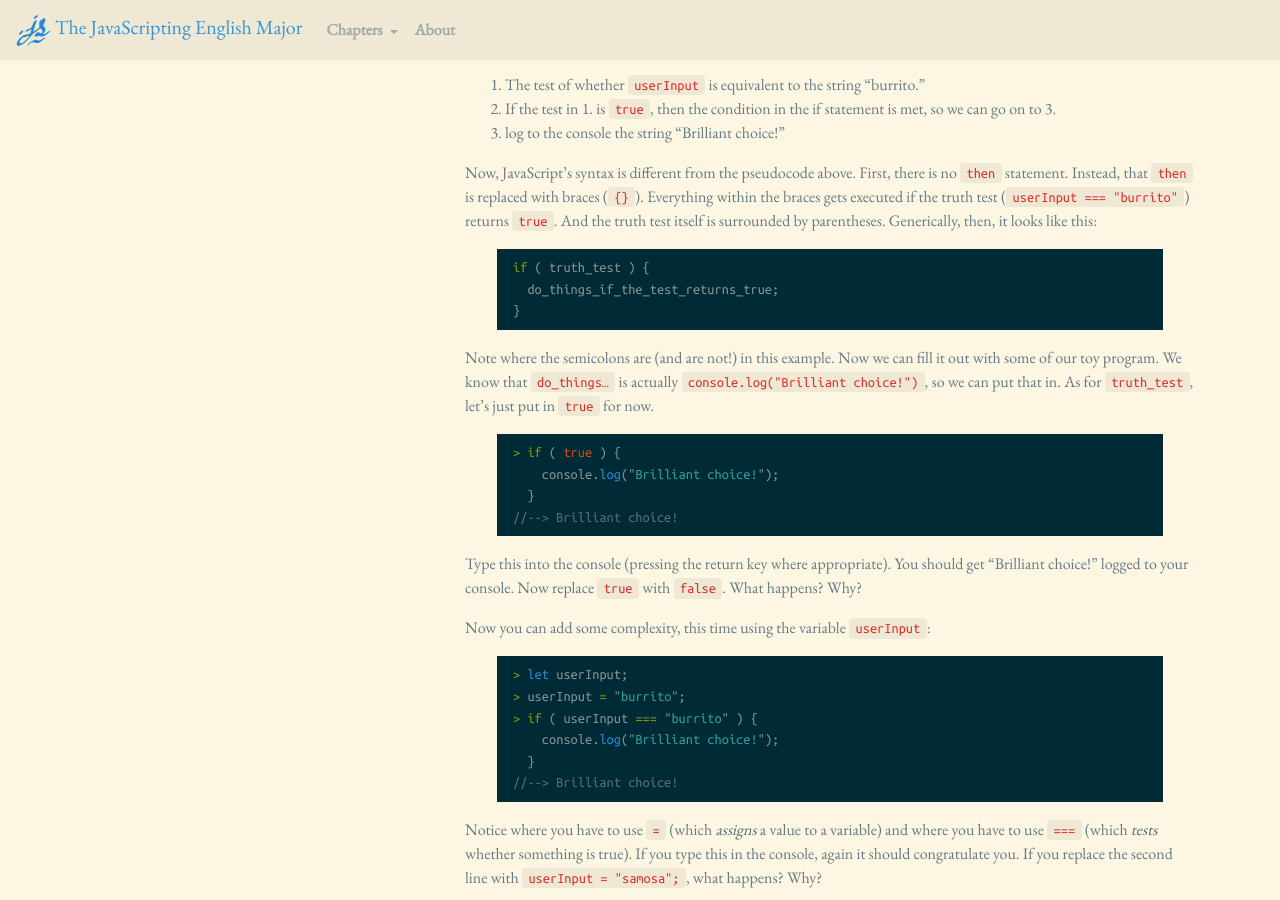
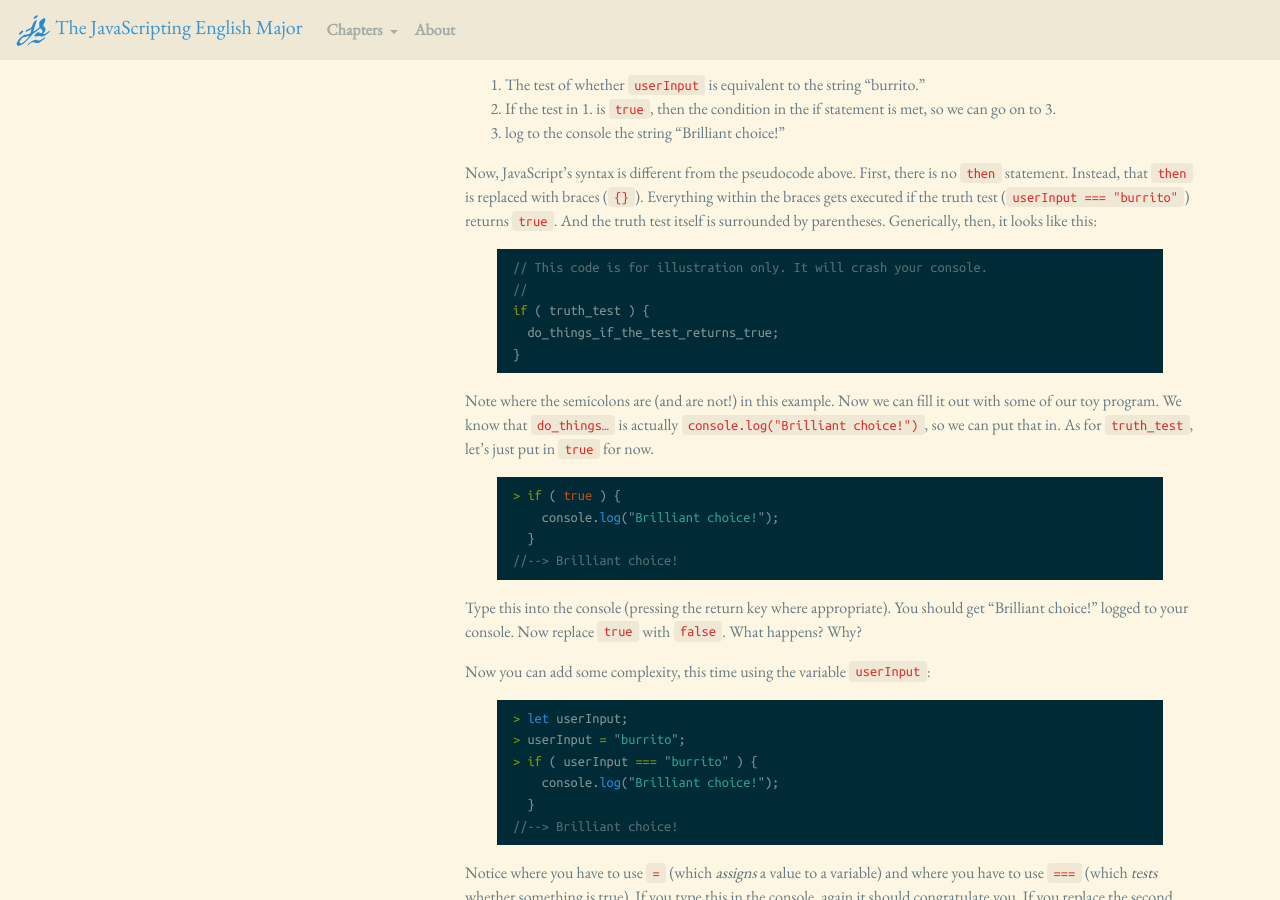
Before and after one commit to muziejus/javascripting-english-major, a Jekyll site: the page built from 3-programming.md, in a window 1280 px wide and 900 px high, scrolled down 1431 px. Built offline with Jekyll 4.4.1, drawn with Linux system fonts in a browser that asks for light colours; nearby versions of some CDN libraries.

Commit message:
One more warning.

````diff
--- a/3-programming.md
+++ b/3-programming.md
@@ -104,6 +104,8 @@ Everything within the braces gets executed if the truth test (`userInput ===
 parentheses. Generically, then, it looks like this:
 
 ```javascript
+// This code is for illustration only. It will crash your console.
+//
 if ( truth_test ) {
   do_things_if_the_test_returns_true;
 }
````
